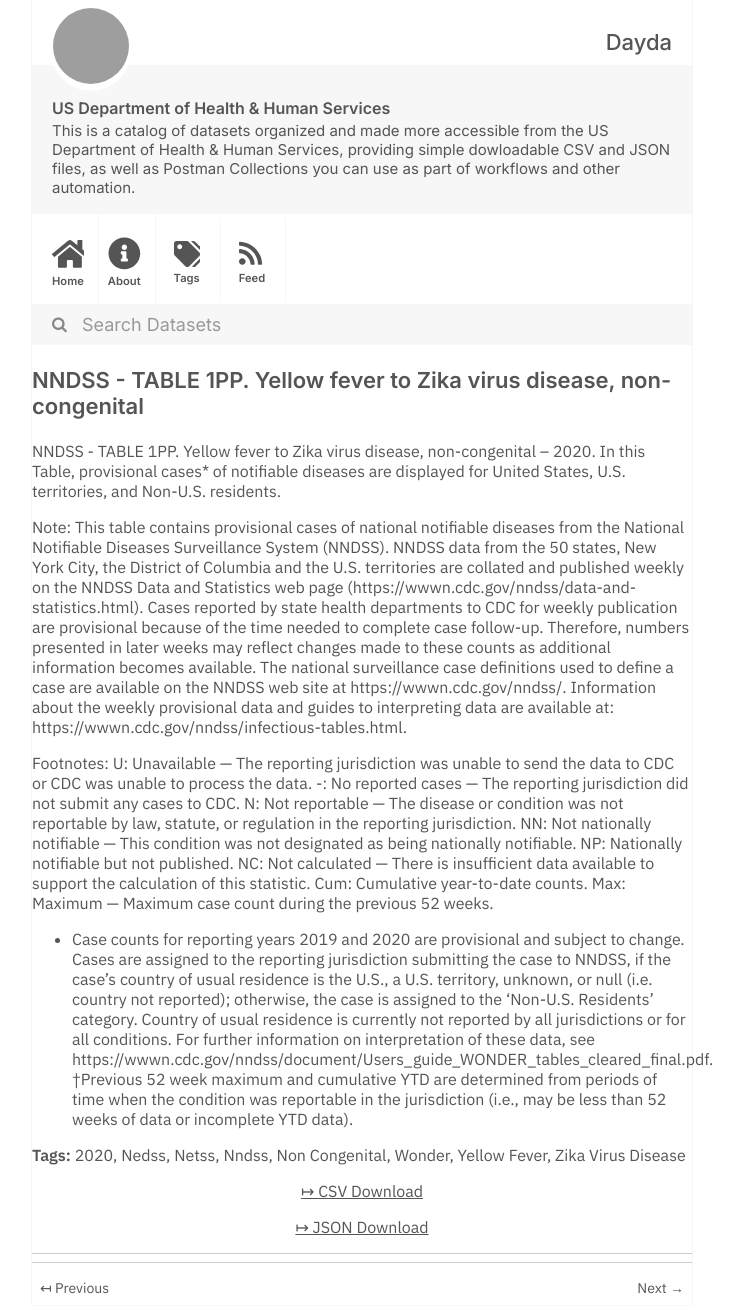
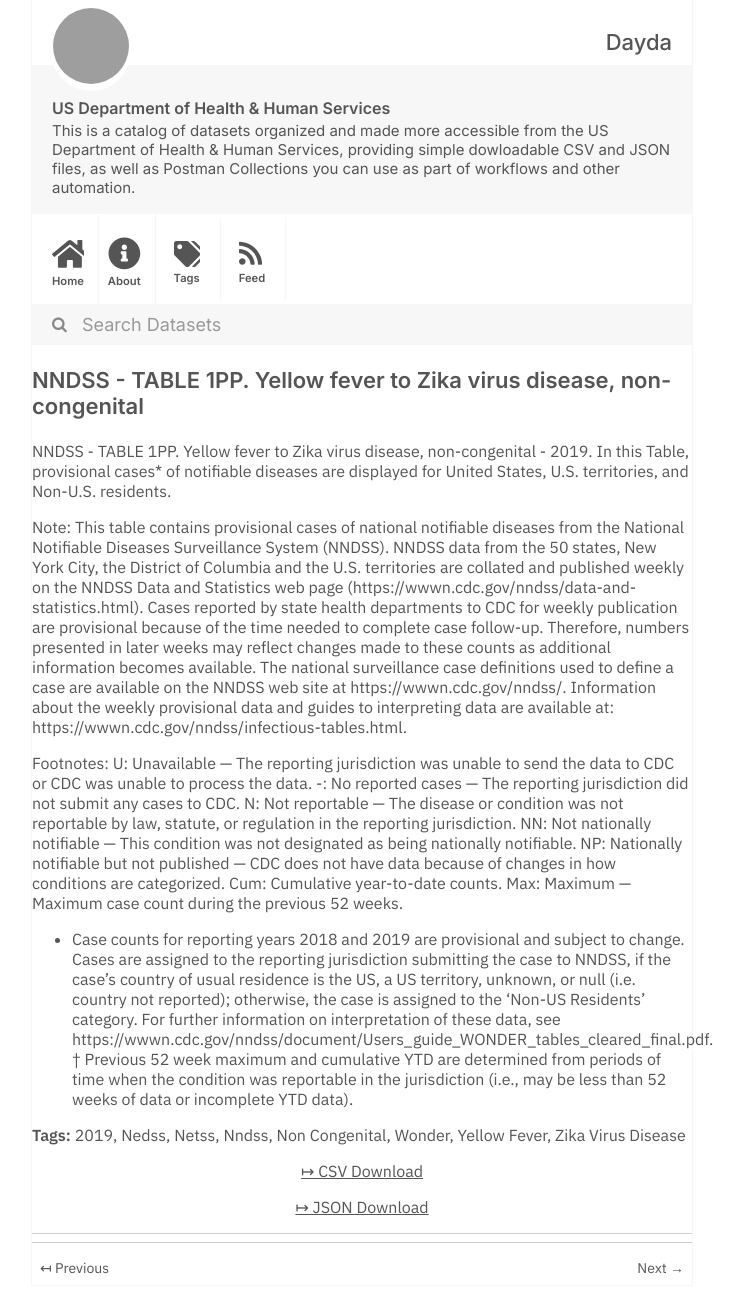
Before and after one commit to dayda-entities/us-department-of-health-and-human-services, a Jekyll site: the page built from _posts/2020-11-10-nndss-table-1pp-yellow-fever-t.md, in a window 1280 px wide. Shown: the whole page, without its empty margins (278-1022 px from the left). Built offline with Jekyll 4.4.1, drawn with Linux system fonts in a browser that asks for light colours; grey boxes are pictures that could not be loaded.

Commit message:
Publish Data

```diff
--- a/_posts/2020-11-10-nndss-table-1pp-yellow-fever-t.md
+++ b/_posts/2020-11-10-nndss-table-1pp-yellow-fever-t.md
@@ -1,11 +1,11 @@
 ---
 title: 'NNDSS - TABLE 1PP. Yellow fever to Zika virus disease, non-congenital'
-created: '2020-11-10T16:16:33.743117'
-modified: '2021-04-21T22:24:33.185739'
+created: '2020-11-10T16:16:27.199618'
+modified: '2021-04-17T03:01:43.497061'
 state: active
 type: dataset
 tags:
-  - '2020'
+  - '2019'
   - Nedss
   - Netss
   - Nndss
@@ -14,12 +14,12 @@ tags:
   - Yellow Fever
   - Zika Virus Disease
 groups: []
-csv_url: 'https://data.cdc.gov/api/views/bk9t-cq4b/rows.csv?accessType=DOWNLOAD'
-json_url: 'https://data.cdc.gov/api/views/bk9t-cq4b/rows.json?accessType=DOWNLOAD'
+csv_url: 'https://data.cdc.gov/api/views/gp24-kfxi/rows.csv?accessType=DOWNLOAD'
+json_url: 'https://data.cdc.gov/api/views/gp24-kfxi/rows.json?accessType=DOWNLOAD'
 layout: post
 
 ---
-NNDSS - TABLE 1PP. Yellow fever to Zika virus disease, non-congenital – 2020.  In this Table, provisional cases* of notifiable diseases are displayed for United States, U.S. territories, and Non-U.S. residents.
+NNDSS - TABLE 1PP. Yellow fever to Zika virus disease, non-congenital - 2019. In this Table, provisional cases* of notifiable diseases are displayed for United States, U.S. territories, and Non-U.S. residents.
 
 Note:
 This table contains provisional cases of national notifiable diseases from the National Notifiable Diseases Surveillance System (NNDSS). NNDSS data from the 50 states, New York City, the District of Columbia and the U.S. territories are collated and published weekly on the NNDSS Data and Statistics web page (https://wwwn.cdc.gov/nndss/data-and-statistics.html). Cases reported by state health departments to CDC for weekly publication are provisional because of the time needed to complete case follow-up. Therefore, numbers presented in later weeks may reflect changes made to these counts as additional information becomes available. The national surveillance case definitions used to define a case are available on the NNDSS web site at https://wwwn.cdc.gov/nndss/. Information about the weekly provisional data and guides to interpreting data are available at: https://wwwn.cdc.gov/nndss/infectious-tables.html.
@@ -29,9 +29,8 @@ U: Unavailable — The reporting jurisdiction was unable to send the data to CDC
 -: No reported cases — The reporting jurisdiction did not submit any cases to CDC.
 N: Not reportable — The disease or condition was not reportable by law, statute, or regulation in the reporting jurisdiction.
 NN: Not nationally notifiable — This condition was not designated as being nationally notifiable.
-NP: Nationally notifiable but not published.
-NC: Not calculated — There is insufficient data available to support the calculation of this statistic.
+NP: Nationally notifiable but not published — CDC does not have data because of changes in how conditions are categorized.
 Cum: Cumulative year-to-date counts.
 Max: Maximum — Maximum case count during the previous 52 weeks.
-* Case counts for reporting years 2019 and 2020 are provisional and subject to change. Cases are assigned to the reporting jurisdiction submitting the case to NNDSS, if the case's country of usual residence is the U.S., a U.S. territory, unknown, or null (i.e. country not reported); otherwise, the case is assigned to the 'Non-U.S. Residents' category. Country of usual residence is currently not reported by all jurisdictions or for all conditions. For further information on interpretation of these data, see https://wwwn.cdc.gov/nndss/document/Users_guide_WONDER_tables_cleared_final.pdf.
-†Previous 52 week maximum and cumulative YTD are determined from periods of time when the condition was reportable in the jurisdiction (i.e., may be less than 52 weeks of data or incomplete YTD data).
+* Case counts for reporting years 2018 and 2019 are provisional and subject to change. Cases are assigned to the reporting jurisdiction submitting the case to NNDSS, if the case's country of usual residence is the US, a US territory, unknown, or null (i.e. country not reported); otherwise, the case is assigned to the 'Non-US Residents' category. For further information on interpretation of these data, see https://wwwn.cdc.gov/nndss/document/Users_guide_WONDER_tables_cleared_final.pdf.
+† Previous 52 week maximum and cumulative YTD are determined from periods of time when the condition was reportable in the jurisdiction (i.e., may be less than 52 weeks of data or incomplete YTD data).
```
